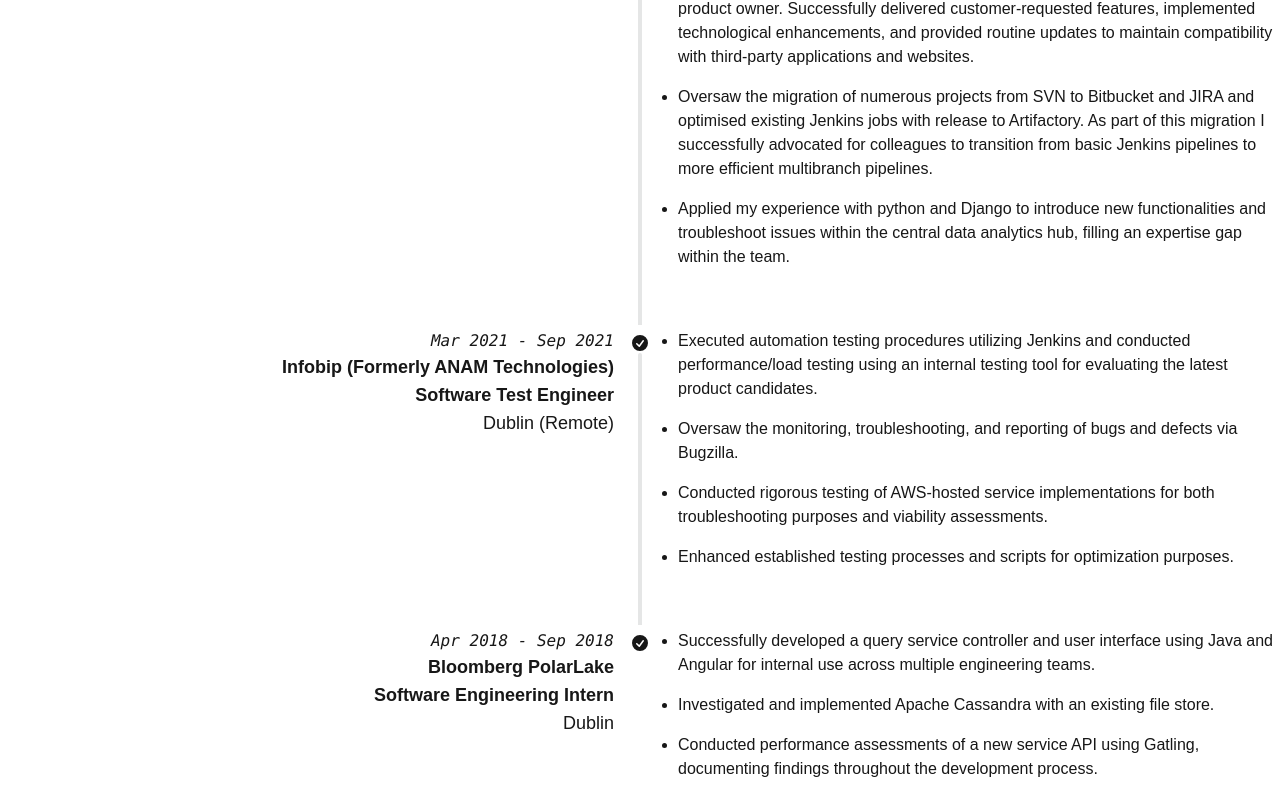
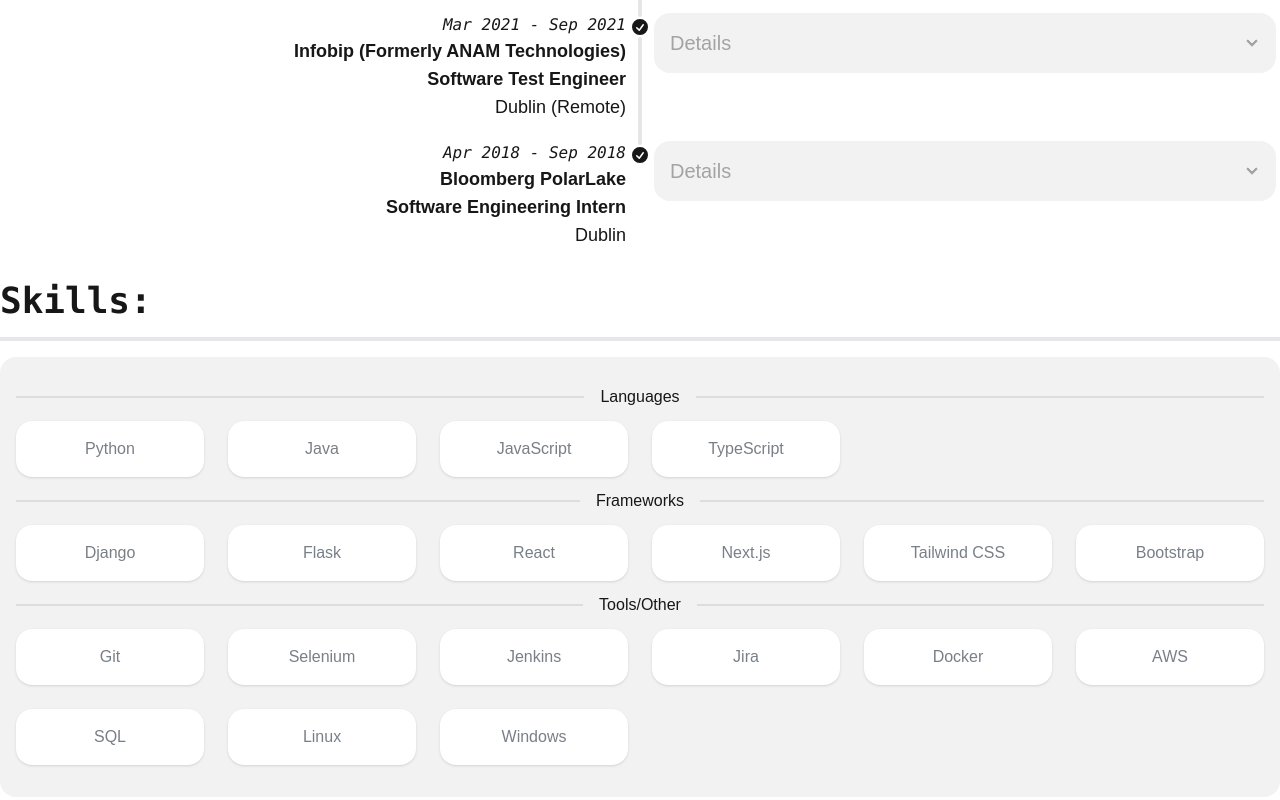
Before and after one commit to lynchdean/portfolio, a Next.js app: page /portfolio/ in a window 1280 px wide. Shown: the part 651-1451 px from the top of the page. Built offline with nearby package versions, Linux system fonts and the light colour scheme.

Commit message:
add collapse for bullets

```diff
--- a/src/app/components/skill-grid.tsx
+++ b/src/app/components/skill-grid.tsx
@@ -6,7 +6,7 @@
 export function SkillGrid({ title, skills }: SkillGridProps) {
     return (
         <div>
-            <div className="divider text-neutral">{title}</div>
+            <div className="divider ">{title}</div>
             <div className="grid grid-cols-6 gap-6">
                 {skills.map((skill) => (
                     <div key={skill} className="stats shadow">
--- a/src/app/components/timeline-entry.tsx
+++ b/src/app/components/timeline-entry.tsx
@@ -4,13 +4,40 @@
     title: string;
     location: string;
     description: Array<string>;
+    isFirst?: boolean;
     isLast?: boolean;
 }
 
-export function TimelineEntry({ year, company, title, location, description = [], isLast = false}: TimelineEntryProps) {
+export function TimelineEntry({ year, company, title, location, description = [], isFirst = false, isLast = false}: TimelineEntryProps) {
     return (
+        // <li>
+        //     { !isFirst && <hr/> }
+        //     <div className="timeline-middle">
+        //         <svg
+        //             xmlns="http://www.w3.org/2000/svg"
+        //             viewBox="0 0 20 20"
+        //             fill="currentColor"
+        //             className="h-5 w-5">
+        //             <path
+        //                 fillRule="evenodd"
+        //                 d="M10 18a8 8 0 100-16 8 8 0 000 16zm3.857-9.809a.75.75 0 00-1.214-.882l-3.483 4.79-1.88-1.88a.75.75 0 10-1.06 1.061l2.5 2.5a.75.75 0 001.137-.089l4-5.5z"
+        //                 clipRule="evenodd"/>
+        //         </svg>
+        //     </div>
+        //     <div className="timeline-start mb-10 md:text-end">
+        //         <time className="font-mono italic">2015</time>
+        //         <div className="text-lg font-black">Apple Watch</div>
+        //         The Apple Watch is a line of smartwatches produced by Apple Inc. It incorporates fitness
+        //         tracking, health-oriented capabilities, and wireless telecommunication, and integrates with
+        //         iOS and other Apple products and services
+        //     </div>
+        //     { !isLast && <hr/> }
+        // </li>
+
+
     <li>
-            <div className="timeline-start md:text-end me-4 mb-auto">
+        { !isFirst && <hr/> }
+        <div className="timeline-start mb-auto pb-4 md:text-end">
             <time className="font-mono italic">{year}</time>
             <div className="text-lg font-black">{company}</div>
             <div className="text-lg font-black">{title}</div>
@@ -29,14 +56,22 @@
                     clipRule="evenodd"/>
             </svg>
         </div>
-            <div className="timeline-end mb-10">
+        <div className="timeline-end mb-auto pb-4">
+            <div className="collapse collapse-arrow bg-base-200">
+                <input type="checkbox"/>
+                    <div className="collapse-title text-xl text-neutral-400 font-medium">Details</div>
+                    <div className="collapse-content">
                         <ul className="list-disc ms-6">
                             {description.map((line) => (
                                 <li key={line} className="text-start mb-4">{line}</li>
                             ))}
                         </ul>
                     </div>
-            {!isLast && <hr />}
+                </div>
+            </div>
+            {
+                !isLast && <hr/>
+            }
         </li>
     )
 }
--- a/src/app/page.tsx
+++ b/src/app/page.tsx
@@ -23,7 +23,7 @@
               </div>
           </div>
 
-          <div className="container mx-auto pb-8">
+          <div className="container mx-auto">
               <SectionHeading heading="Experience:"/>
               <ul className="timeline timeline-snap-icon max-md:timeline-compact timeline-vertical">
                   {experience.map((entry, index) => (
@@ -34,6 +34,7 @@
                           title={entry.title}
                           location={entry.location}
                           description={entry.description}
+                          isFirst={index === 0}
                           isLast={index === experience.length - 1}
                       />
                   ))}
@@ -42,7 +43,7 @@
 
           <div className="container mx-auto pb-8 bg-ne">
               <SectionHeading heading="Skills:"/>
-              <div className="rounded-2xl bg-neutral-100 p-4 pb-8">
+              <div className="rounded-2xl bg-base-200 p-4 pb-8">
                   {skills.map((section, index) => (
                       <SkillGrid key={index} title={section.title} skills={section.skills}/>
                   ))}
```
Lines whose indentation alone changed are shown as unchanged.
